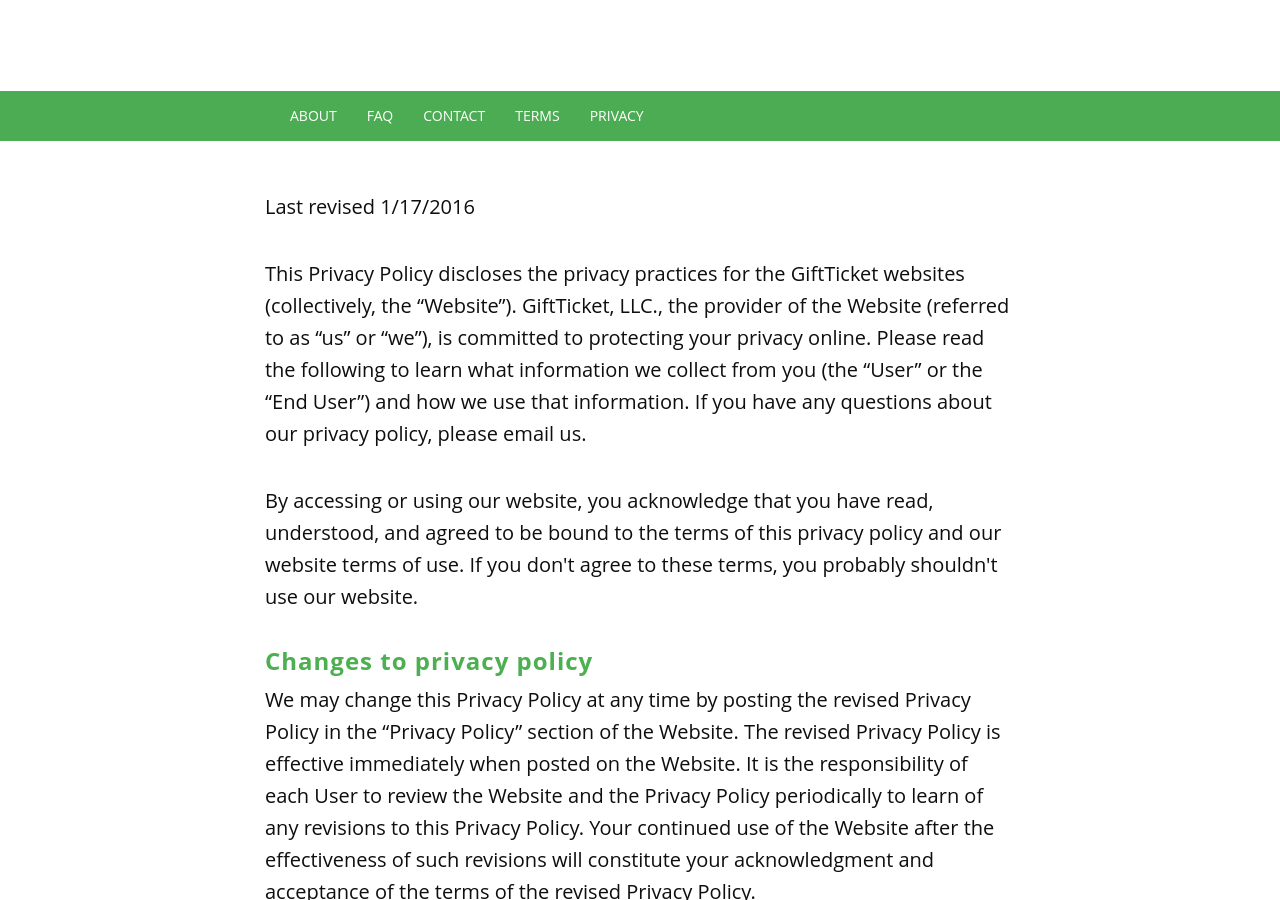
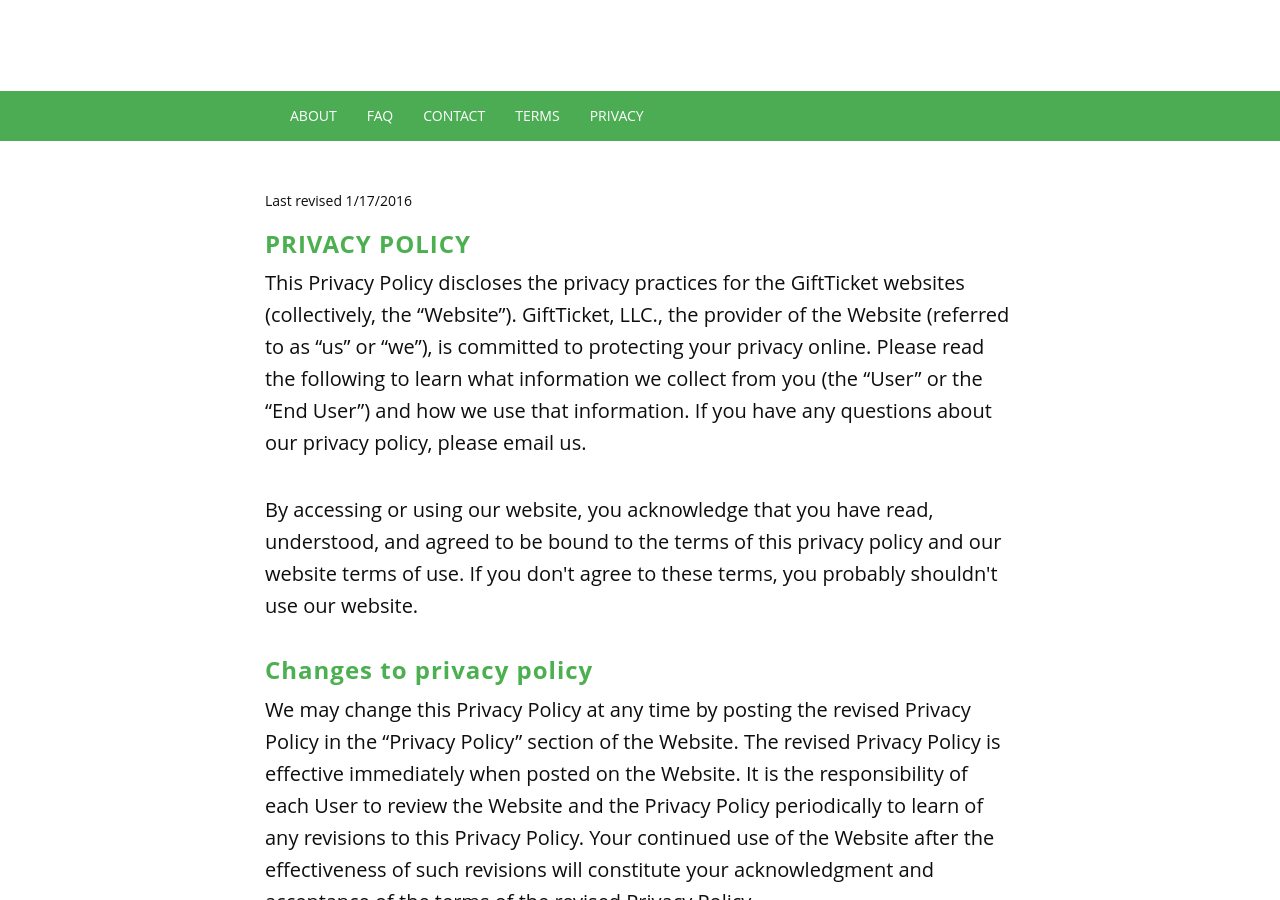
Before and after one commit to alleyway/gift-ticket-web, a Jekyll site: the page built from privacy.html, in a window 1280 px wide and 900 px high. Built offline with Jekyll 4.4.1, drawn with Linux system fonts in a browser that asks for light colours.

Commit message:
Updating website

```diff
--- a/privacy.html
+++ b/privacy.html
@@ -7,7 +7,10 @@ title: Privacy Policy - The Gift Ticket
     <div class="row">
         <div class="col-lg-offset-2 col-lg-8">
 
-            <p>Last revised 1/17/2016</p>
+            Last revised 1/17/2016
+
+            <h1>Privacy Policy</h1>
+
             <p>This Privacy Policy discloses the privacy practices for the GiftTicket websites (collectively, the “Website”). GiftTicket, LLC., the provider of the Website (referred to as “us” or “we”), is committed to protecting your privacy online. Please read the following to learn what information we collect from you (the “User” or the “End User”) and how we use that information. If you have any questions about our privacy policy, please email us.</p>
             <p>By accessing or using our website, you acknowledge that you have read, understood, and agreed to be bound to the terms of this privacy policy and our website terms of use. If you don't agree to these terms, you probably shouldn't use our website.</p>
             <h3>Changes to privacy policy</h3>
```
